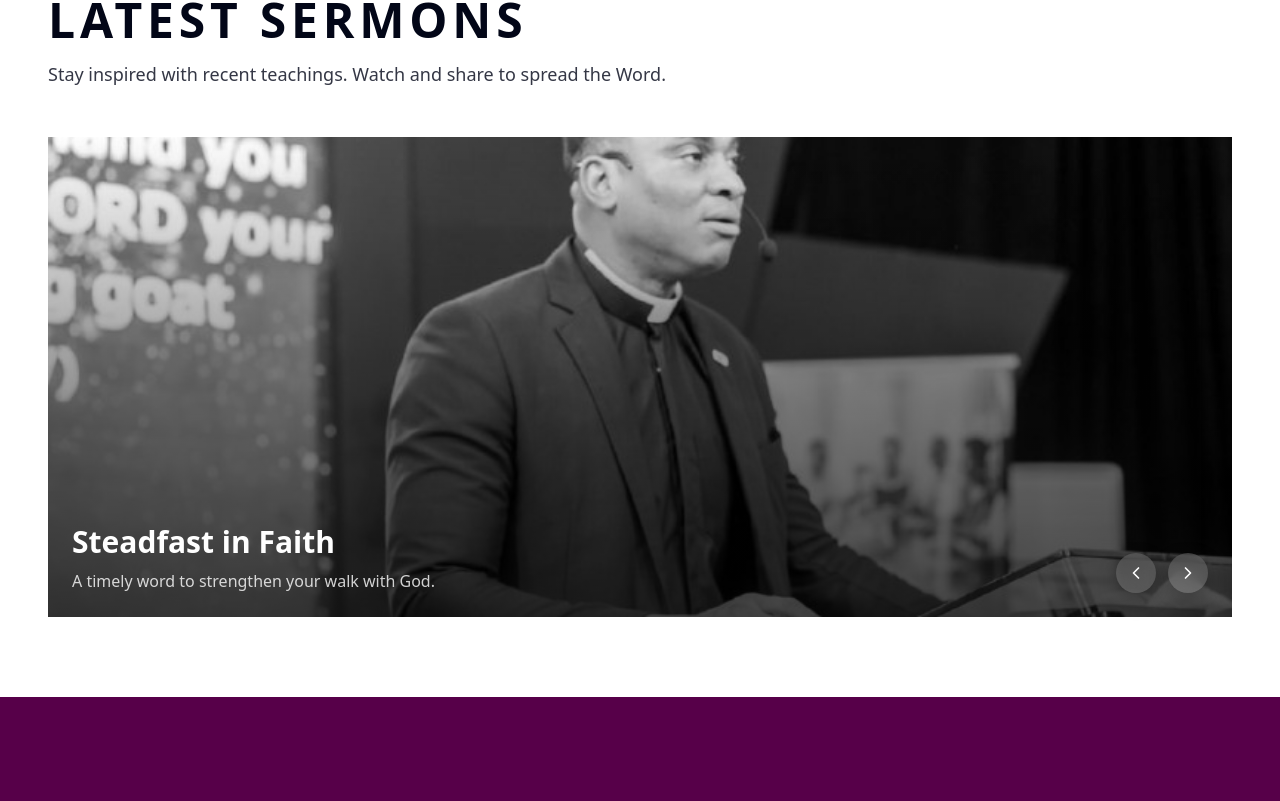
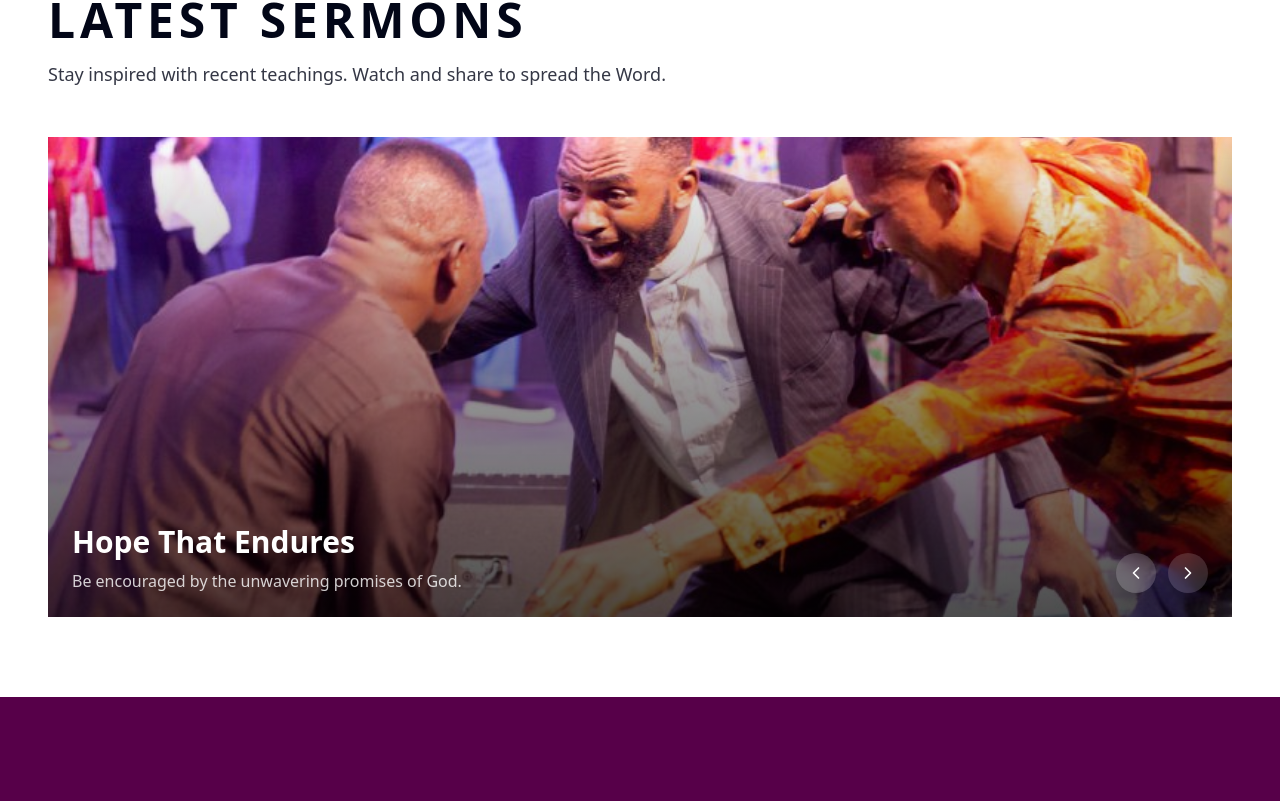
Before and after one commit to thecompassassembly/tca-webapp, a Next.js app: page / in a window 1280 px wide. Shown: the part 2479-3280 px from the top of the page. Built offline with nearby package versions, Linux system fonts and the light colour scheme.

Commit message:
feat: Integrate Autoplay functionality for Swiper in sermons and events sections

```diff
--- a/src/app/page.tsx
+++ b/src/app/page.tsx
@@ -4,7 +4,7 @@ import Image from 'next/image';
 import { Swiper, SwiperSlide } from 'swiper/react';
 import 'swiper/css';
 import 'swiper/css/navigation';
-import { Navigation } from 'swiper/modules';
+import { Navigation, Autoplay } from 'swiper/modules';
 import HeaderNav from '@/components/HeaderNav';
 import FooterNav from '@/components/FooterNav';
 import { Users, Eye, Target } from 'lucide-react';
@@ -249,10 +249,11 @@ export default function Home() {
               </div>
 
               <Swiper
-                modules={[Navigation]}
+                modules={[Navigation, Autoplay]}
                 navigation={{ prevEl: '.sermons-prev', nextEl: '.sermons-next' }}
                 slidesPerView={1}
                 loop
+                autoplay={{ delay: 4000, disableOnInteraction: false }}
                 className="w-full"
               >
                 <SwiperSlide>
@@ -501,9 +502,10 @@ export default function Home() {
               </div>
 
               <Swiper
-                modules={[Navigation]}
+                modules={[Navigation, Autoplay]}
                 navigation={{ prevEl: '.events-prev', nextEl: '.events-next' }}
                 loop
+                autoplay={{ delay: 4000, disableOnInteraction: false }}
                 spaceBetween={16}
                 breakpoints={{
                   0: { slidesPerView: 1 },
```
